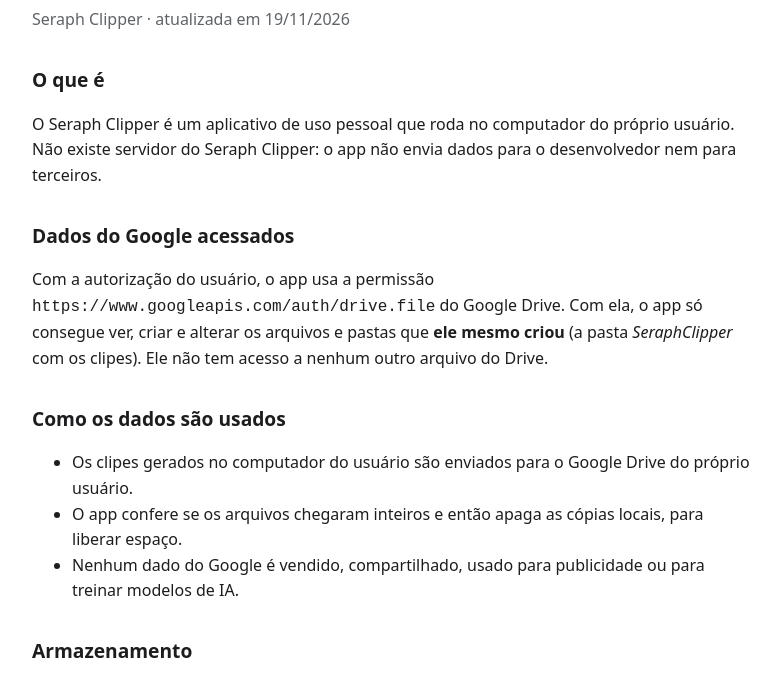
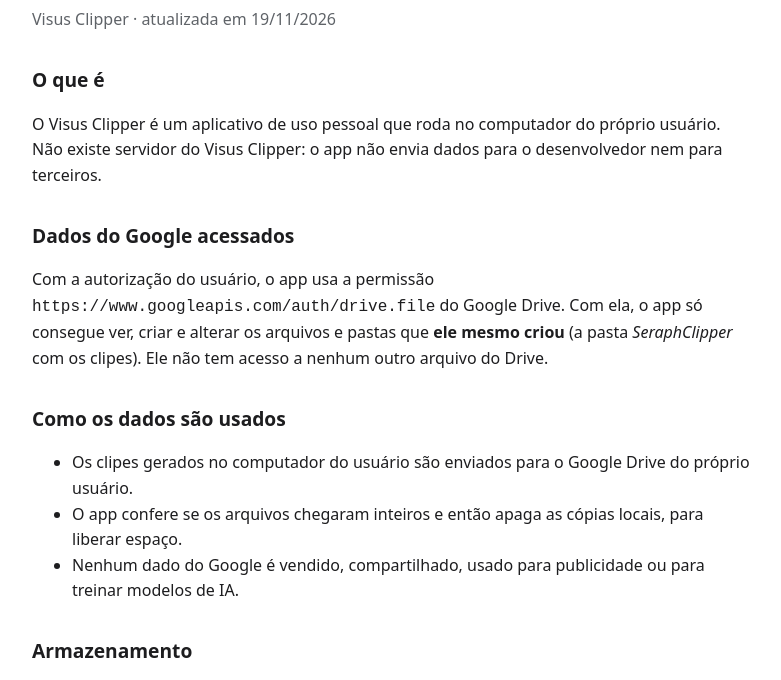
Before and after one commit to gahbruxxo-beep/seraph-clipper-site, a plain HTML site: page privacidade.html in a window 1280 px wide. Shown: the part 86-766 px from the top of the page, without its empty margins (248-1029 px from the left). Drawn offline with Linux system fonts and the light colour scheme.

Commit message:
Nome do app: Visus Clipper

```diff
--- a/privacidade.html
+++ b/privacidade.html
@@ -3,17 +3,17 @@
 <head>
 <meta charset="utf-8">
 <meta name="viewport" content="width=device-width, initial-scale=1">
-<title>Seraph Clipper: privacidade</title>
+<title>Visus Clipper: privacidade</title>
 <link rel="stylesheet" href="style.css">
 </head>
 <body>
 <main>
 <h1>Política de privacidade</h1>
-<p class="sub">Seraph Clipper · atualizada em 19/11/2026</p>
+<p class="sub">Visus Clipper · atualizada em 19/11/2026</p>
 
 <h2>O que é</h2>
-<p>O Seraph Clipper é um aplicativo de uso pessoal que roda no computador do próprio usuário.
-Não existe servidor do Seraph Clipper: o app não envia dados para o desenvolvedor nem para terceiros.</p>
+<p>O Visus Clipper é um aplicativo de uso pessoal que roda no computador do próprio usuário.
+Não existe servidor do Visus Clipper: o app não envia dados para o desenvolvedor nem para terceiros.</p>
 
 <h2>Dados do Google acessados</h2>
 <p>Com a autorização do usuário, o app usa a permissão <code>https://www.googleapis.com/auth/drive.file</code>
```
Also changed, not shown: index.html (+3 -3 lines).
